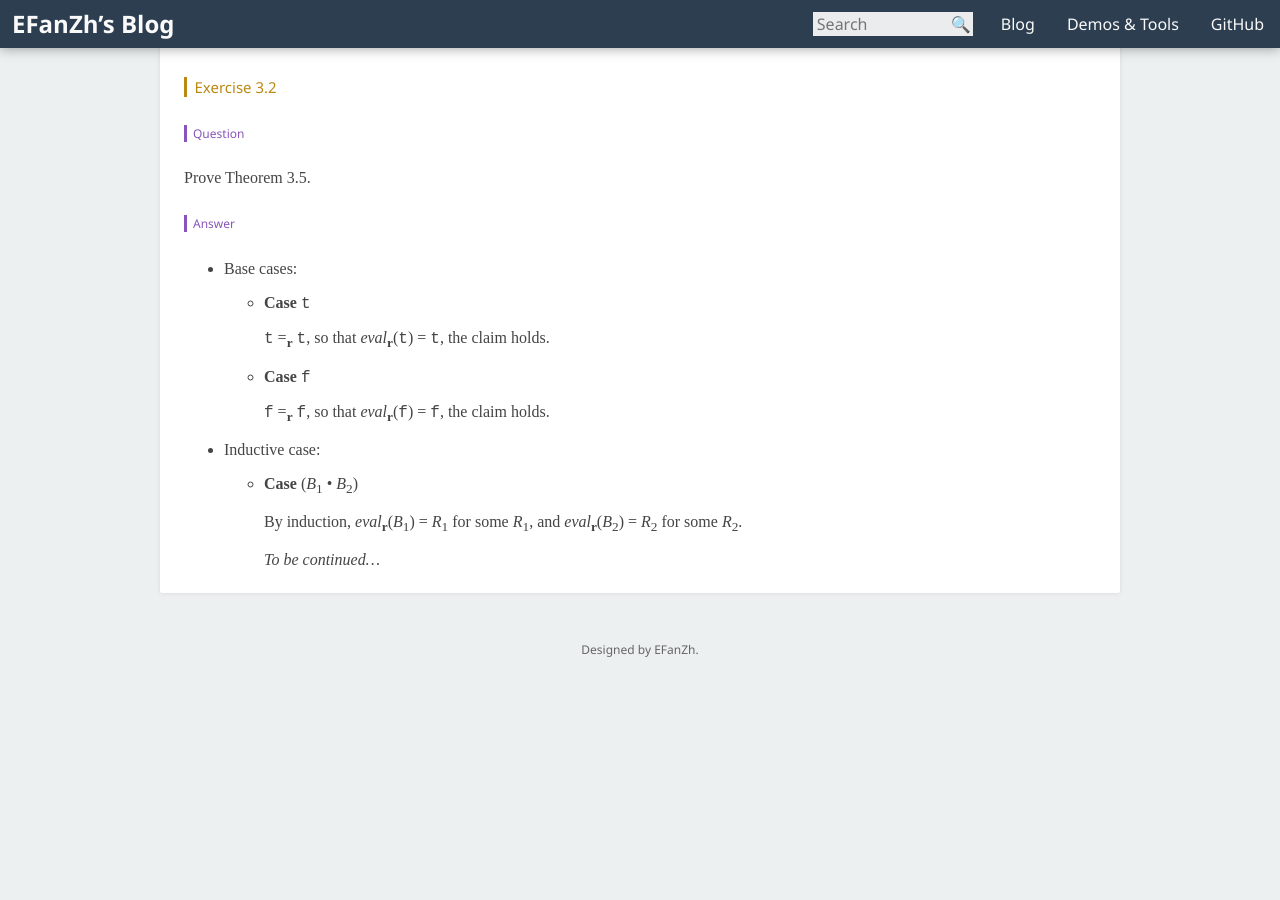
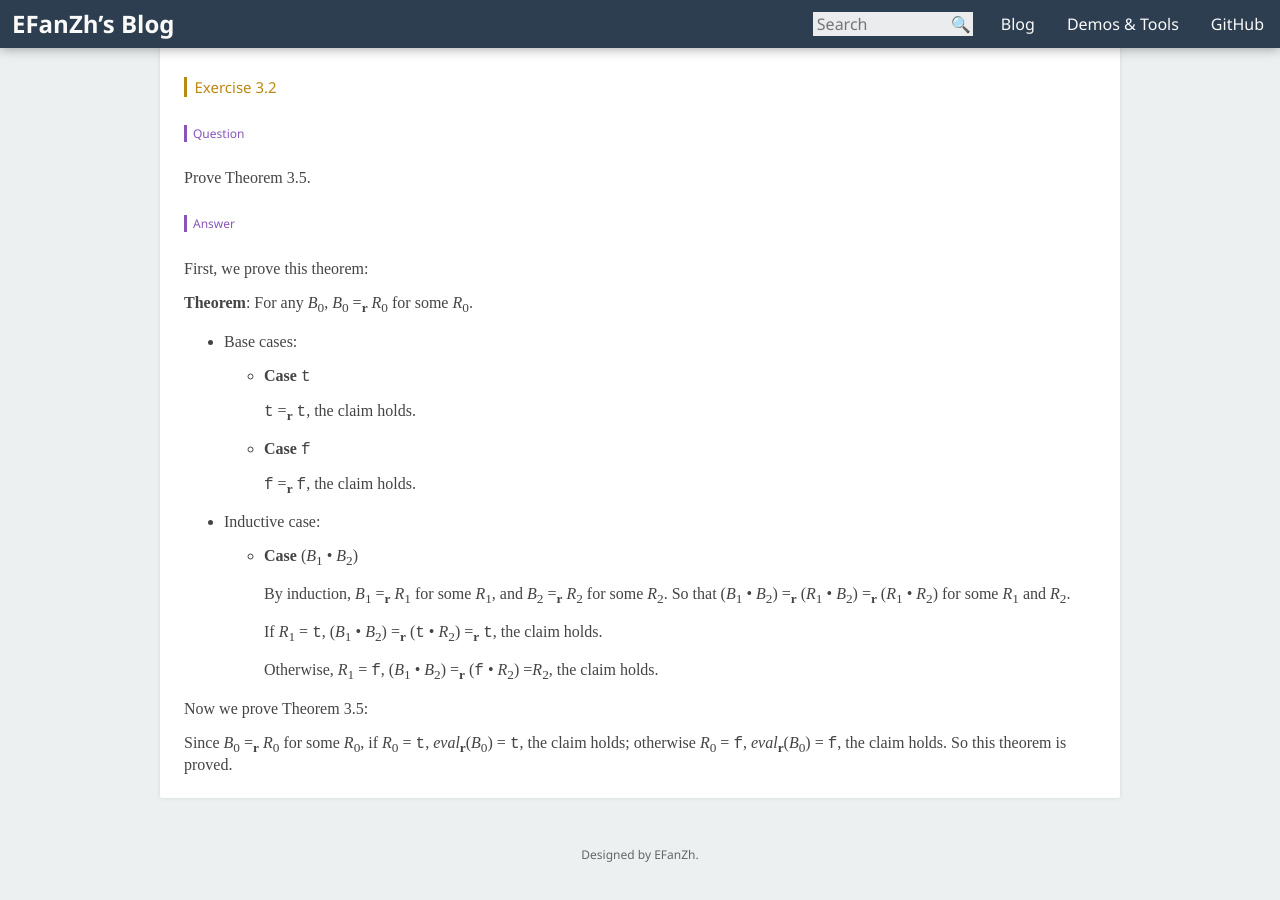
Before and after one commit to fuzeyi/efanzh.github.io, a Jekyll site: the page built from _posts/2016-06-04-programming-languages-and-lambda-calculi-exercises.md, in a window 1280 px wide and 900 px high, scrolled down 9967 px. Built offline with Jekyll 4.4.1, drawn with Linux system fonts in a browser that asks for light colours; before the commit the page ends 10673 px from its top, so only the background shows below that.

Commit message:
Prove Theorem 3.5

```diff
--- a/_posts/2016-06-04-programming-languages-and-lambda-calculi-exercises.md
+++ b/_posts/2016-06-04-programming-languages-and-lambda-calculi-exercises.md
@@ -421,19 +421,35 @@ Prove Theorem 3.5.
 
 ###### Answer
 
+First, we prove this theorem:
+
+**Theorem**: For any *B*<sub>0</sub>, *B*<sub>0</sub> =<sub>**r**</sub> *R*<sub>0</sub> for some *R*<sub>0</sub>.
+
 - Base cases:
     - **Case** `t`
 
-        `t` =<sub>**r**</sub> `t`, so that *eval*<sub>**r**</sub>(`t`) = `t`, the claim holds.
+        `t` =<sub>**r**</sub> `t`, the claim holds.
 
     - **Case** `f`
 
-        `f` =<sub>**r**</sub> `f`, so that *eval*<sub>**r**</sub>(`f`) = `f`, the claim holds.
+        `f` =<sub>**r**</sub> `f`, the claim holds.
 
 - Inductive case:
     - **Case** (*B*<sub>1</sub> • *B*<sub>2</sub>)
 
-        By induction, *eval*<sub>**r**</sub>(*B*<sub>1</sub>) = *R*<sub>1</sub> for some *R*<sub>1</sub>, and
-        *eval*<sub>**r**</sub>(*B*<sub>2</sub>) = *R*<sub>2</sub> for some *R*<sub>2</sub>.
+        By induction, *B*<sub>1</sub> =<sub>**r**</sub> *R*<sub>1</sub> for some *R*<sub>1</sub>, and *B*<sub>2</sub>
+        =<sub>**r**</sub> *R*<sub>2</sub> for some *R*<sub>2</sub>. So that (*B*<sub>1</sub> • *B*<sub>2</sub>)
+        =<sub>**r**</sub> (*R*<sub>1</sub> • *B*<sub>2</sub>) =<sub>**r**</sub> (*R*<sub>1</sub> • *R*<sub>2</sub>) for
+        some *R*<sub>1</sub> and *R*<sub>2</sub>.
 
-        *To be continued...*
+        If *R*<sub>1</sub> = `t`, (*B*<sub>1</sub> • *B*<sub>2</sub>) =<sub>**r**</sub> (`t` • *R*<sub>2</sub>)
+        =<sub>**r**</sub> `t`, the claim holds.
+
+        Otherwise, *R*<sub>1</sub> = `f`, (*B*<sub>1</sub> • *B*<sub>2</sub>) =<sub>**r**</sub> (`f` • *R*<sub>2</sub>)
+        =*R*<sub>2</sub>, the claim holds.
+
+Now we prove Theorem 3.5:
+
+Since *B*<sub>0</sub> =<sub>**r**</sub> *R*<sub>0</sub> for some *R*<sub>0</sub>, if *R*<sub>0</sub> = `t`,
+*eval*<sub>**r**</sub>(*B*<sub>0</sub>) = `t`, the claim holds; otherwise *R*<sub>0</sub> = `f`,
+*eval*<sub>**r**</sub>(*B*<sub>0</sub>) = `f`, the claim holds. So this theorem is proved.
```
